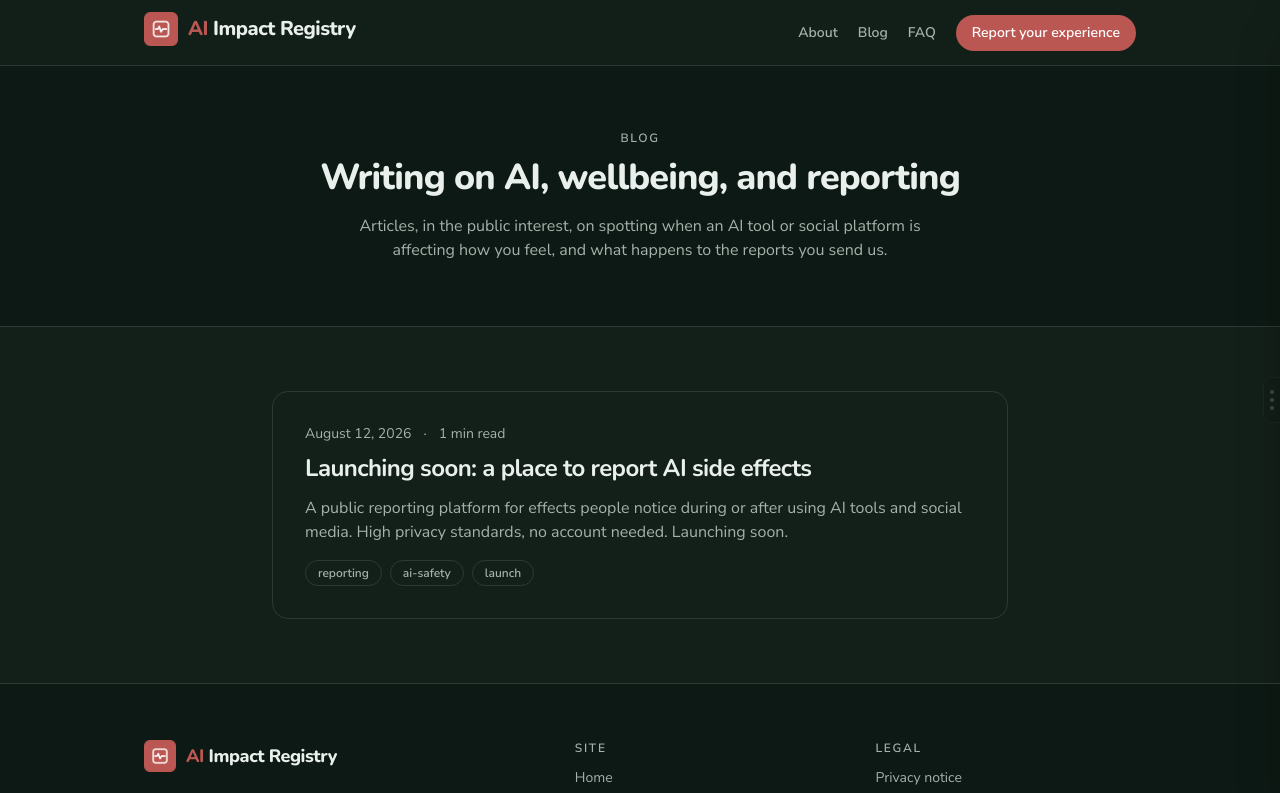
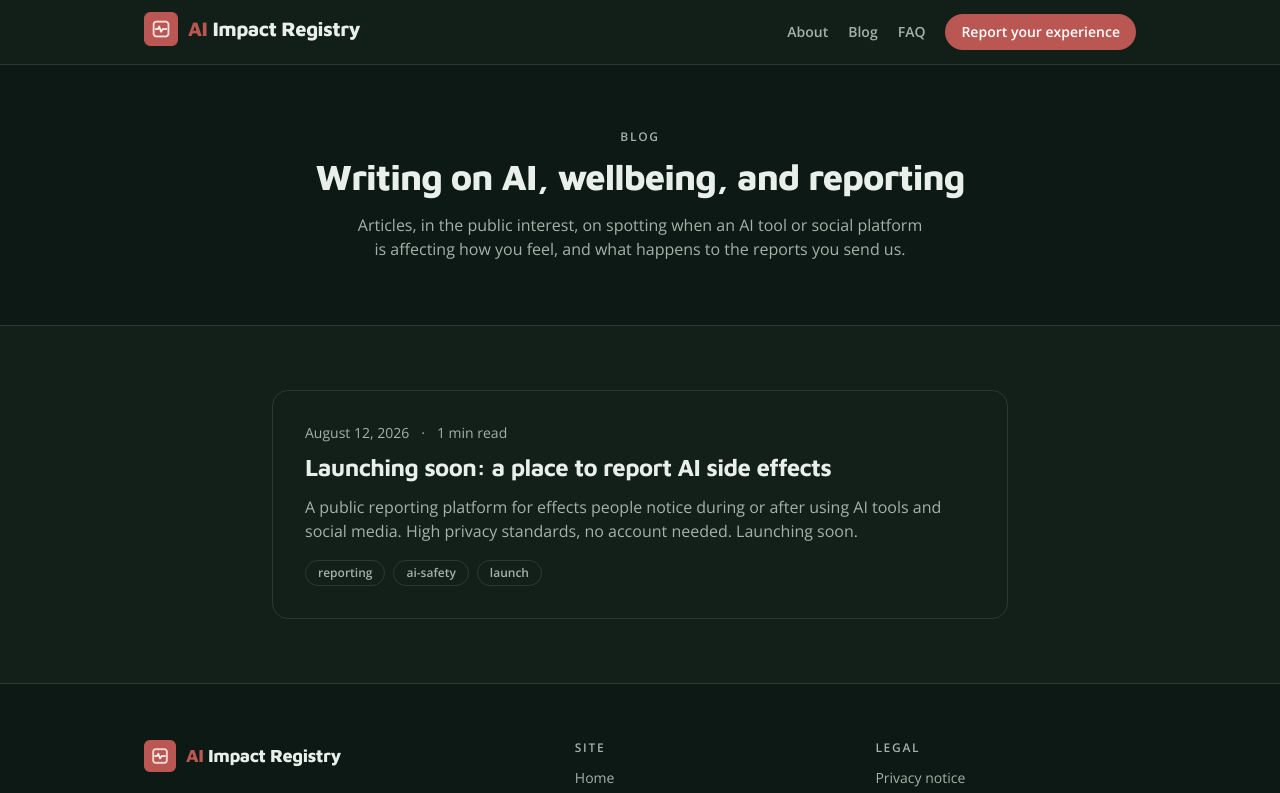
Before and after one commit to Aijwerkingen/aijwerkingen.github.io, a Next.js app: page /blog in a window 1280 px wide. Shown: the top 793 px of the page. Built offline with nearby package versions, Linux system fonts and the light colour scheme; no server answers; what marked-gfm-heading-id would draw is missing.

Commit message:
feat: brand preview panel staging-only (NEXT_PUBLIC_BRAND_PANEL); prod defaults dark + Maven Pro/Open Sans

```diff
--- /dev/null
+++ b/src/admin/panel-enabled.ts
@@ -0,0 +1,13 @@
+/**
+ * Build-time switch for the brand preview panel (name, colour-way, font, mode).
+ *
+ * Same shape as NEXT_PUBLIC_REPORT_GATE: a NEXT_PUBLIC_* value, so it is inlined
+ * as a literal at build time and cannot drift between server and client. The
+ * staging deploy sets it to "1"; the production build (Cloudflare git
+ * integration) has no such variable, so the panel is compiled out of production
+ * and the site keeps the site.config.ts defaults.
+ *
+ * With the flag off, prod also ignores any localStorage override: see
+ * brandPrePaintScript()/readStorage() in ./../brand/brand-state.ts.
+ */
+export const brandPanelEnabled = process.env.NEXT_PUBLIC_BRAND_PANEL === "1";
--- a/src/app/globals.css
+++ b/src/app/globals.css
@@ -116,10 +116,11 @@ html[data-mode="dark"] .btn-primary:hover {
 /* Brand-preview font picker. Deliberately NOT in a cascade layer: the next/font
    class rules that set --font-brand-* are unlayered, and unlayered styles beat
    layered ones regardless of specificity. `html[data-font]` then wins on
-   specificity. The default ("nunito") needs no rule. */
-html[data-font="maven"] {
-  --font-brand-display: var(--font-opt-maven);
-  --font-brand-sans: var(--font-opt-opensans);
+   specificity. The default ("maven") is what the base --font-brand-* already
+   points at, so it needs no rule. */
+html[data-font="nunito"] {
+  --font-brand-display: var(--font-opt-nunito);
+  --font-brand-sans: var(--font-opt-nunito-sans);
 }
 html[data-font="source"] {
   --font-brand-display: var(--font-opt-source-serif);
--- a/src/app/layout.tsx
+++ b/src/app/layout.tsx
@@ -21,21 +21,22 @@ import { brandPrePaintScript } from "@/brand/brand-state";
 import { BrandProvider } from "@/brand/BrandProvider";
 import { BrandLockup, BrandName } from "@/brand/BrandLockup";
 import { AdminDrawer } from "@/admin/AdminDrawer";
+import { brandPanelEnabled } from "@/admin/panel-enabled";
 import { CrisisHelpline } from "@/components/CrisisHelpline";
 import { content } from "@/content.config";
 
-// Matches the supplied lockup artwork: Nunito for the wordmark and headings,
-// Nunito Sans for running text. next/font self-hosts both at build time, so no
-// third-party request is made at runtime - which also keeps the CSP below free
-// of a font-src exception.
-const display = Nunito({
+// Default typeface pair, used by production: Maven Pro for the wordmark and
+// headings, Open Sans for running text. next/font self-hosts both at build time,
+// so no third-party request is made at runtime - which also keeps the CSP below
+// free of a font-src exception.
+const display = Maven_Pro({
   subsets: ["latin"],
   weight: ["700", "800"],
   variable: "--font-brand-display",
   display: "swap",
 });
 
-const sans = Nunito_Sans({
+const sans = Open_Sans({
   subsets: ["latin"],
   weight: ["400", "600", "700"],
   variable: "--font-brand-sans",
@@ -44,18 +45,19 @@ const sans = Nunito_Sans({
 
 // Alternative typefaces for the brand preview panel's Font picker. Self-hosted
 // like the default; `preload: false` means a browser only fetches a family once
-// html[data-font] actually selects it (rules in globals.css).
-const optMavenDisplay = Maven_Pro({
+// html[data-font] actually selects it (rules in globals.css) - so on production,
+// where nothing ever selects one, they cost no download.
+const optNunito = Nunito({
   subsets: ["latin"],
   weight: ["700", "800"],
-  variable: "--font-opt-maven",
+  variable: "--font-opt-nunito",
   display: "swap",
   preload: false,
 });
-const optOpenSans = Open_Sans({
+const optNunitoSans = Nunito_Sans({
   subsets: ["latin"],
   weight: ["400", "600", "700"],
-  variable: "--font-opt-opensans",
+  variable: "--font-opt-nunito-sans",
   display: "swap",
   preload: false,
 });
@@ -81,8 +83,8 @@ const optNoto = Noto_Sans({
   preload: false,
 });
 const optionFontVars = [
-  optMavenDisplay,
-  optOpenSans,
+  optNunito,
+  optNunitoSans,
   optSourceSerif,
   optSourceSans,
   optNoto,
@@ -302,9 +304,12 @@ export default function RootLayout({
             </div>
           </footer>
 
-          {/* TEMPORARY: the brand preview drawer's only entry point. Delete this
-              line and src/admin/ to remove it entirely - see AdminDrawer.tsx. */}
-          <AdminDrawer />
+          {/* Brand preview drawer's only entry point, and staging-only: the
+              staging deploy sets NEXT_PUBLIC_BRAND_PANEL=1, which production's
+              build does not, so on aiimpactregistry.org this whole panel is
+              compiled out. Same mechanism as the /report gate. See
+              src/admin/panel-enabled.ts. */}
+          {brandPanelEnabled && <AdminDrawer />}
         </BrandProvider>
       </body>
     </html>
--- a/src/brand/brand-state.ts
+++ b/src/brand/brand-state.ts
@@ -20,6 +20,7 @@ import {
   type BrandTheme,
   type FontKey,
 } from "@/site.config";
+import { brandPanelEnabled } from "@/admin/panel-enabled";
 
 export type BrandState = {
   brand: BrandKey;
@@ -76,6 +77,9 @@ function parseBrandState(raw: string | null): BrandState {
 }
 
 function readStorage(): BrandState {
+  // Production builds the panel out, so a stored preview must not be honoured
+  // there - the site.config.ts defaults are the only brand on record.
+  if (!brandPanelEnabled) return defaultBrandState;
   try {
     return parseBrandState(window.localStorage.getItem(BRAND_STORAGE_KEY));
   } catch {
@@ -90,7 +94,7 @@ const listeners = new Set<() => void>();
 // this module-level variable and is only reassigned when it actually changes.
 let snapshot: BrandState = defaultBrandState;
 
-if (typeof window !== "undefined") {
+if (typeof window !== "undefined" && brandPanelEnabled) {
   // Module init runs before hydration, so the first client-side getSnapshot()
   // already reflects storage and React reconciles in a single pass instead of
   // reporting a mismatch against the server-rendered default.
@@ -137,6 +141,7 @@ export function getServerBrandSnapshot(): BrandState {
 }
 
 export function setBrandState(patch: Partial<BrandState>): void {
+  if (!brandPanelEnabled) return;
   commit({ ...snapshot, ...patch }, { persist: true });
 }
 
@@ -156,9 +161,12 @@ export function resetBrandState(): void {
  * literal, both to keep brand strings out of app code (ADR-008) and so adding a
  * variant to site.config.ts needs no change here.
  *
- * Public visitors have no stored value, so this is a no-op read for them.
+ * Public visitors have no stored value, so this is a no-op read for them. On a
+ * production build the panel does not exist at all, so the script is not emitted
+ * (the <html> attributes from the build-time defaults are already correct).
  */
 export function brandPrePaintScript(): string {
+  if (!brandPanelEnabled) return "";
   const keys = JSON.stringify(Object.keys(brandVariants));
   const themes = JSON.stringify(brandThemes);
   const modes = JSON.stringify(brandModes);
--- a/src/site.config.ts
+++ b/src/site.config.ts
@@ -83,14 +83,14 @@ export const defaultBrandMode: BrandMode = "dark";
  * free equivalents or look-alikes. The first entry is the default.
  */
 export const fontOptions = [
-  { key: "nunito", label: "Nunito", note: "Default. Rounded; close to Amsterdam UMC's Museo Sans Rounded." },
-  { key: "maven", label: "Maven + Open Sans", note: "Maven Pro headings, Open Sans body - the pairing used by lareb.nl." },
+  { key: "maven", label: "Maven + Open Sans", note: "Default. Maven Pro headings, Open Sans body - the pairing used by lareb.nl." },
+  { key: "nunito", label: "Nunito", note: "Rounded; close to Amsterdam UMC's Museo Sans Rounded." },
   { key: "source", label: "Source Serif + Sans", note: "Serif headings, Source Sans body - in the spirit of uva.nl (Utopia + Source Sans Pro)." },
   { key: "noto", label: "Noto Sans", note: "Free stand-in for Rijksoverheid Sans (ind.nl, Belastingdienst)." },
   { key: "system", label: "System (Arial)", note: "Arial / Helvetica, no font download - as on ggz.nl." },
 ] as const;
 export type FontKey = (typeof fontOptions)[number]["key"];
-export const defaultFontKey: FontKey = "nunito";
+export const defaultFontKey: FontKey = "maven";
 
 const defaultBrand = brandVariants[defaultBrandKey];
 
```
Also changed, not shown: src/admin/AdminDrawer.tsx (+10 -4 lines), 2 other files (tests, documents, lock files or other folders).
